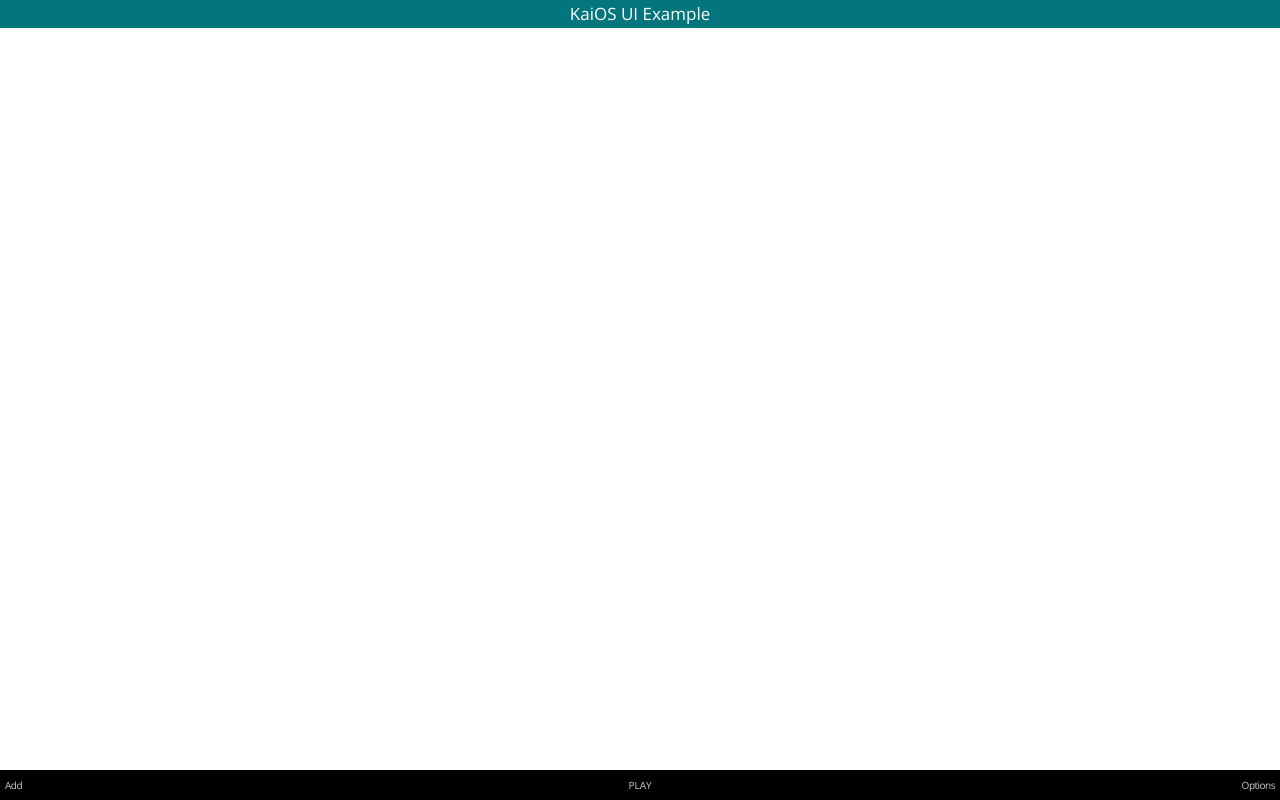
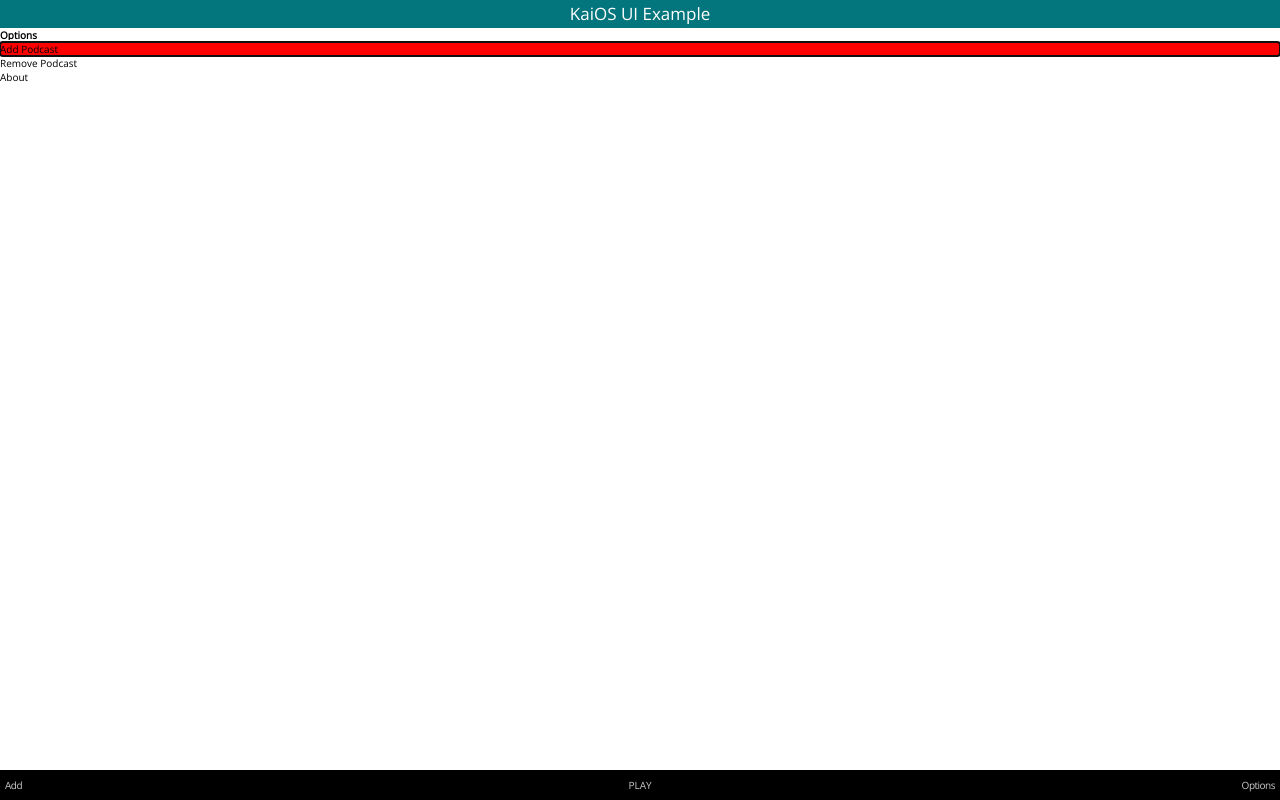
Before and after one commit to Phidelux/kaios-ui-toolkit, a React (Create React App) app: page / in a window 1280 px wide. Built offline with nearby package versions, Linux system fonts and the light colour scheme.

Commit message:
Added OptionMenu to App

```diff
--- a/src/App.js
+++ b/src/App.js
@@ -2,19 +2,32 @@
 
 import Header from "./components/Header/Header"
 import SoftKeys from "./components/SoftKeys/SoftKeys"
+import OptionMenu, {OptionItem} from "./components/OptionMenu/OptionMenu"
 
 const App = () => {
 	return (
 		<div className="app">
 			<Header title="KaiOS UI Example" />
 
+			<OptionMenu>
+				<OptionItem
+					text="Add Podcast"
+					onClick={() => console.log("Add Podcast")} />
+				<OptionItem
+					text="Remove Podcast"
+					onClick={() => console.log("Remove Podcast")} />
+				<OptionItem
+					text="About"
+					onClick={() => console.log("About this App")} />
+			</OptionMenu>
+
 			<SoftKeys
 				leftText="Add"
-				onLeftClicked={() => console.log("left")}
+				onLeftClicked={() => console.log("Add")}
 				enterText="Play"
-				onEnterClicked={() => console.log("enter")}
+				onEnterClicked={() => console.log("Play")}
 				rightText="Options"
-				onRightClicked={() => console.log("right")} />
+				onRightClicked={() => console.log("Options")} />
 		</div>
 	)
 }
```
